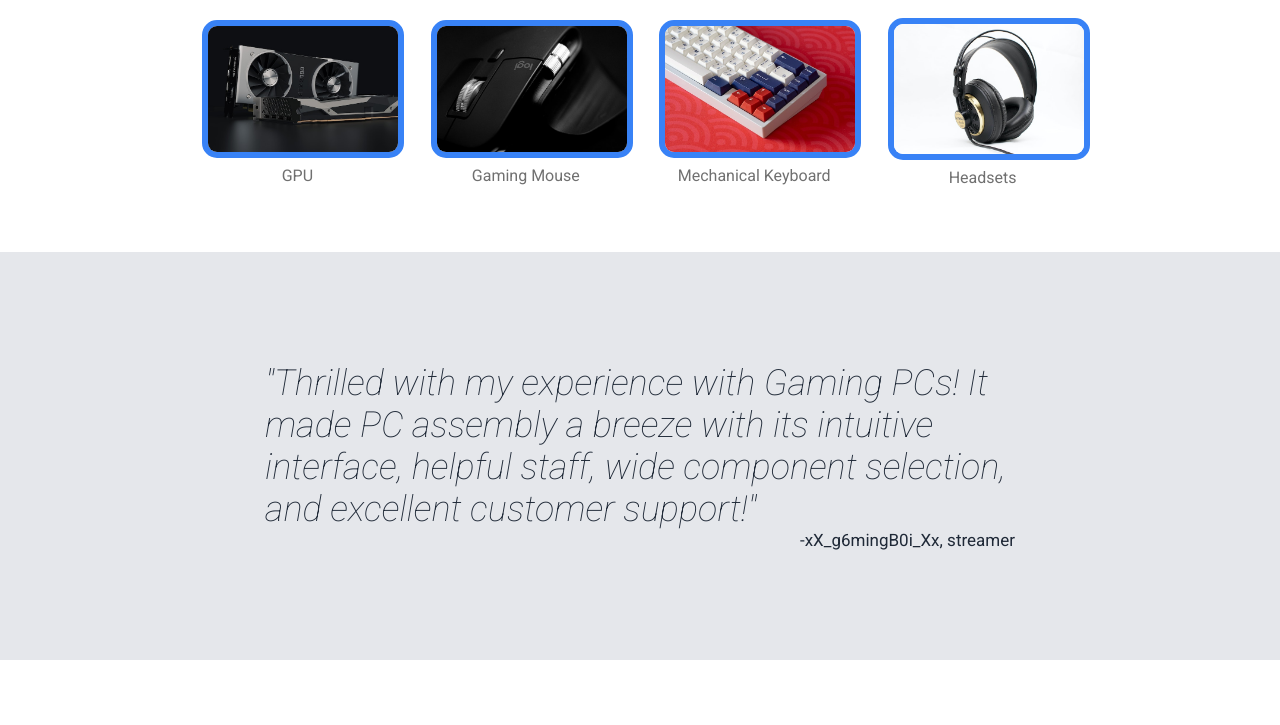
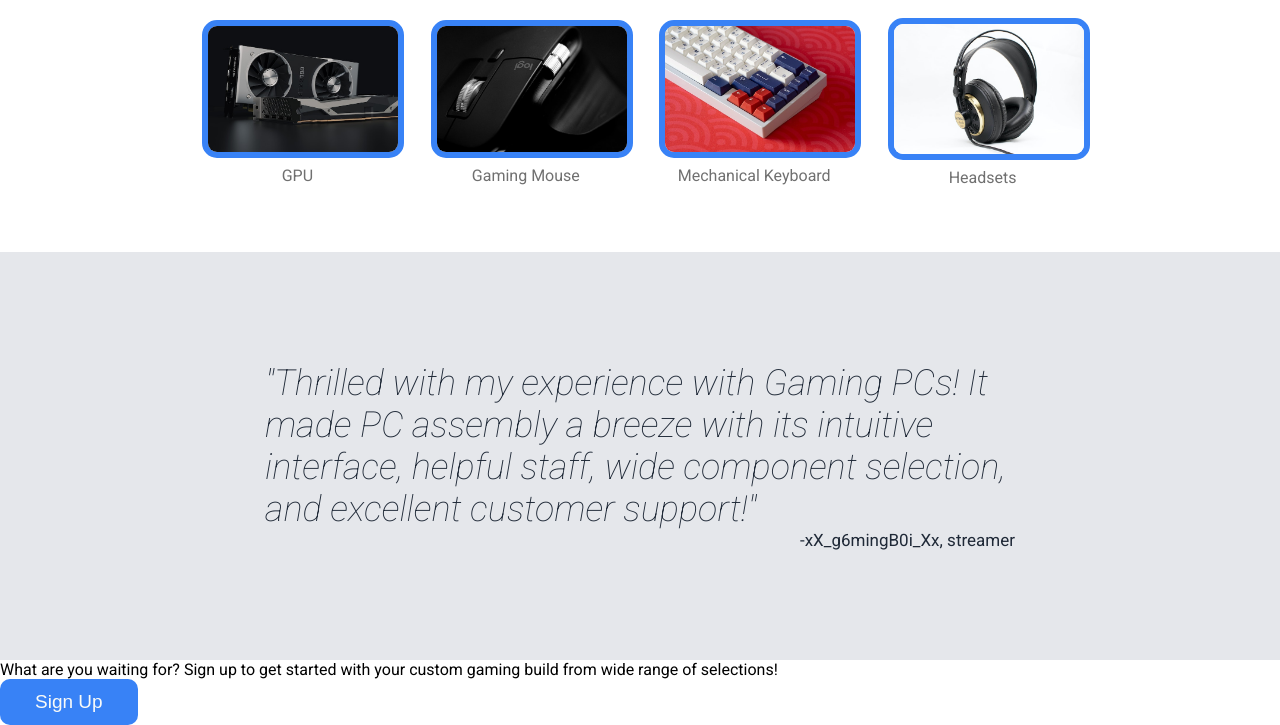
Before and after one commit to JustFact/gaming-pc, a plain HTML site: page index.html in a window 1280 px wide. Shown: the part 630-1355 px from the top of the page. Before the commit the page ends 1290 px from the top, so only its background shows below. Drawn offline with Linux system fonts and the light colour scheme.

Commit message:
Add HTML for sign up section

```diff
--- a/index.html
+++ b/index.html
@@ -62,5 +62,13 @@
             -xX_g6mingB0i_Xx, streamer
         </div>
     </div>
+
+    <div class="signup-section">
+        <div class="signup-text">
+            <span class="signup-heading">What are you waiting for?</span>
+            <span class="signup-sub">Sign up to get started with your custom gaming build from wide range of selections!</span>
+        </div>
+        <button class="button-signup">Sign Up</button>
+    </div>
 </body>
 </html>
```
